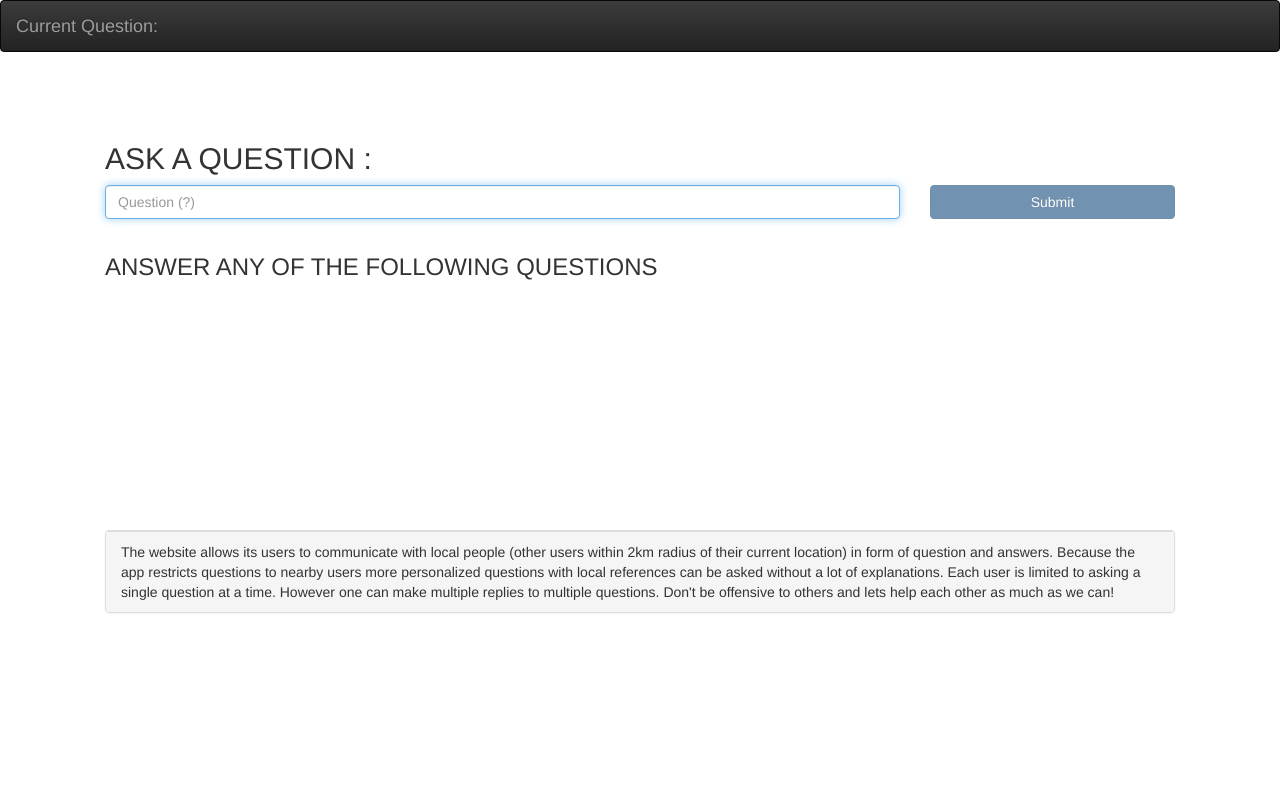
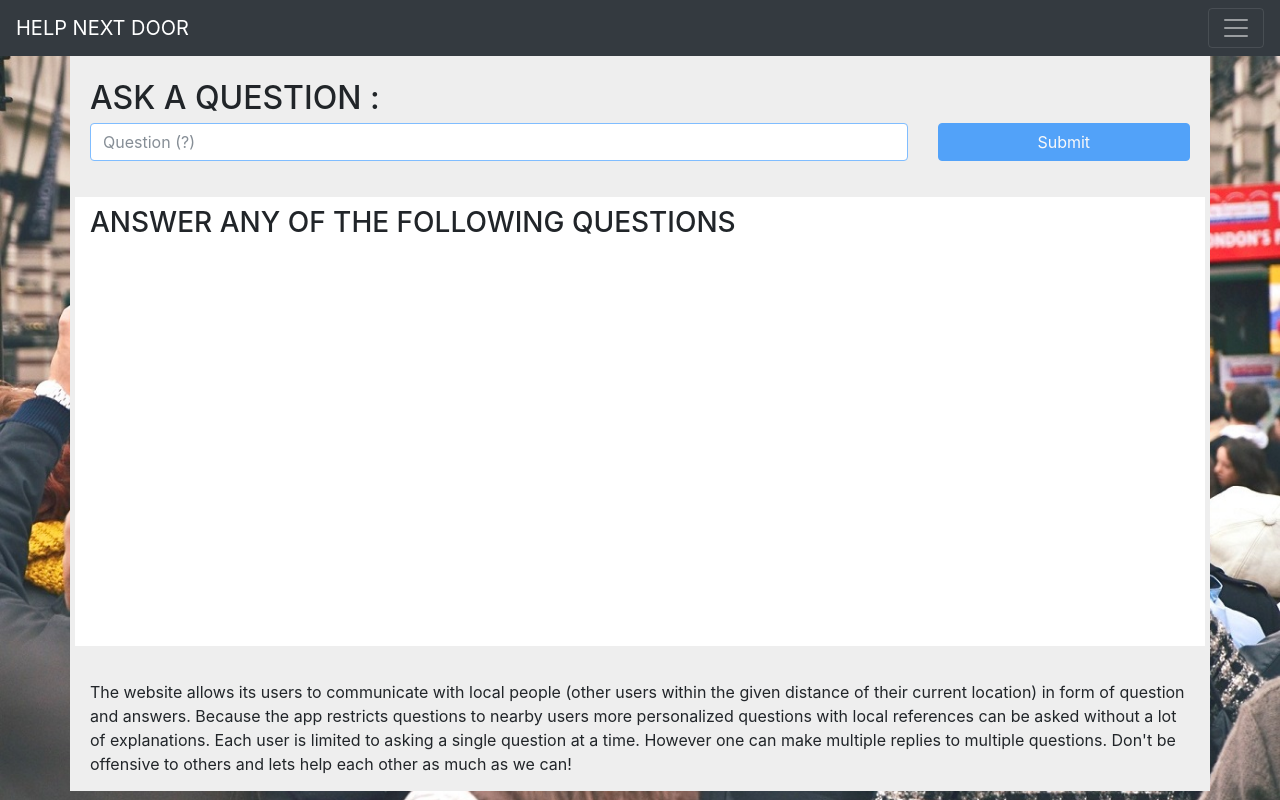
Before and after one commit to RahulDMello/anoanswer, a website: page home.html in a window 1280 px wide. Drawn offline with nearby package versions, Linux system fonts and the light colour scheme; no server answers.

Commit message:
visual changes

```diff
--- a/home.html
+++ b/home.html
@@ -10,19 +10,9 @@ and open the template in the editor.
         <meta charset="UTF-8">
         <meta name="viewport" content="width=device-width, initial-scale=1.0">
 
-
-        <!-- jquery -->
-        <script src="https://code.jquery.com/jquery-3.2.1.js" integrity="sha256-DZAnKJ/6XZ9si04Hgrsxu/8s717jcIzLy3oi35EouyE=" crossorigin="anonymous"></script>
-
-        <!-- Latest compiled and minified CSS -->
-        <link rel="stylesheet" href="https://maxcdn.bootstrapcdn.com/bootstrap/3.3.7/css/bootstrap.min.css" integrity="sha384-BVYiiSIFeK1dGmJRAkycuHAHRg32OmUcww7on3RYdg4Va+PmSTsz/K68vbdEjh4u" crossorigin="anonymous">
-
-        <!-- Optional theme -->
-        <link rel="stylesheet" href="https://maxcdn.bootstrapcdn.com/bootstrap/3.3.7/css/bootstrap-theme.min.css" integrity="sha384-rHyoN1iRsVXV4nD0JutlnGaslCJuC7uwjduW9SVrLvRYooPp2bWYgmgJQIXwl/Sp" crossorigin="anonymous">
-
-        <!-- Latest compiled and minified JavaScript -->
-        <script src="https://maxcdn.bootstrapcdn.com/bootstrap/3.3.7/js/bootstrap.min.js" integrity="sha384-Tc5IQib027qvyjSMfHjOMaLkfuWVxZxUPnCJA7l2mCWNIpG9mGCD8wGNIcPD7Txa" crossorigin="anonymous"></script>
-
+        <!-- Bootstrap CSS -->
+    <link rel="stylesheet" href="https://maxcdn.bootstrapcdn.com/bootstrap/4.0.0-beta/css/bootstrap.min.css" integrity="sha384-/Y6pD6FV/Vv2HJnA6t+vslU6fwYXjCFtcEpHbNJ0lyAFsXTsjBbfaDjzALeQsN6M" crossorigin="anonymous">
+    <link rel="stylesheet" href="https://maxcdn.bootstrapcdn.com/font-awesome/4.7.0/css/font-awesome.min.css">
 
         <!-- socket.io -->
         <!-- <script src = "node_modules\socket.io\node_modules\socket.io-client\dist\socket.io.js"></script>  for localhost -->
@@ -35,16 +25,26 @@ and open the template in the editor.
         <!-- data-spy on navbar that shows the current question -->
         <style>
 
+            html {
+                background: url(images/bg.jpg) no-repeat center center fixed;
+                -webkit-background-size: cover;
+                -moz-background-size: cover;
+                -o-background-size: cover;
+                background-size: cover;
+            }
+
+            body{
+                background: none;
+            }
+
+            .container {
+                height: 100%;
+                background-color: white;
+                border: 5px solid;
+                border-color: #EEEEEE;
+            }
+
             // current question navbar css
-            .navbar-inverse {
-                width:100%;
-            }
-            .affix {
-                top:0;
-                width: 100%;
-                z-index: 9999 !important;
-                opacity: 0.8;
-            }
 
             // reply sections css
             .innerLink {
@@ -86,22 +86,53 @@ and open the template in the editor.
                 color:black;
             }
 
+            .head {
+                padding-top: 75px;
+            }
+
+            .head-foot   {
+                background-color: #EEEEEE;
+                width: 100%
+                height: auto;
+                padding-bottom: 10px;
+            }
+
         </style>
 
     </head>
     <body onload="updatePosition()"> <!-- call updatePosition as soon as the page loads to load all the questions -->
 
-        <!-- navigation bar that shows the current question -->
-        <nav class="navbar navbar-inverse" data-spy="affix" data-offset-top="1">
-            <div class="container-fluid" style="min-height: 100%; height: auto;">
-                <div class="navbar-brand" id="currQues" style="min-height: 100%; height: auto;"> Current Question: </div>
+    <nav class="navbar navbar-dark bg-dark fixed-top" id="navbar">
+        <a class="navbar-brand" href="#">HELP NEXT DOOR</a>
+        <button class="navbar-toggler" type="button" data-toggle="collapse" data-target="#navbarSupportedContent" aria-controls="navbarSupportedContent" aria-expanded="false" aria-label="Toggle navigation">
+            <span class="navbar-toggler-icon"></span>
+        </button>
+
+        <div class="collapse navbar-collapse" id="navbarSupportedContent">
+            <ul class="nav navbar-nav mr-auto">
+                <li class="nav-item">
+                    <div id="currQues" class="nav-link" style="min-height: 100%; height: auto;">Current Question: </div>
+                </li>
+            </ul>
+            <div class="my-2 my-lg-0">
+                <label class="text-secondary" for="">Distance : </label>
+                <select id="distance" class="custom-select bg-dark text-light">
+                    <option value="0.5">0.5</option>
+                    <option value="1">1</option>
+                    <option value="2">2</option>
+                    <option value="5" selected>5</option>
+                    <option value="10">10</option>
+                    <option value="20">20</option>
+                </select> <span class="text-secondary"> KMs</span>
+            </div>
         </div>
     </nav>
 
         <!-- main content i.e. form and list of questions -->
-        <div class="container" style="padding:50px">
 
             <!-- input fields to submit a question -->
+        <div class="container head-foot head">
+
             <h2 id="messages"> ASK A QUESTION : </h2>
             <div class="row">
                 <div class="col-md-9">
@@ -114,6 +145,10 @@ and open the template in the editor.
                 </div>
             </div>
 
+        </div>
+
+        <div class="container">
+            <div style="padding-top: 10px;margin: 0px 0px 400px 0px;">
                 <h3> ANSWER ANY OF THE FOLLOWING QUESTIONS </h3>
                 <!-- placeholder for the list of questions -->
                 <div>
@@ -121,11 +156,20 @@ and open the template in the editor.
                         <tbody id="questions"></tbody>
                     </table>
                 </div>
-            <div style="padding: 220px 0px 5px 0px;">
+            </div>
+        </div>
+
+        <div class="container head-foot">
+            <div>
                 <div class="panel panel-default">
-                    <div class="panel-footer">The website allows its users to communicate with local people (other users within 2km radius of their current location) in form of question and answers. Because the app restricts questions to nearby users more personalized questions with local references can be asked without a lot of explanations. Each user is limited to asking a single question at a time. However one can make multiple replies to multiple questions. Don't be offensive to others and lets help each other as much as we can!</div>
+                    <div class="panel-footer"><br>The website allows its users to communicate with local people (other users within the given distance of their current location) in form of question and answers. Because the app restricts questions to nearby users more personalized questions with local references can be asked without a lot of explanations. Each user is limited to asking a single question at a time. However one can make multiple replies to multiple questions. Don't be offensive to others and lets help each other as much as we can!</div>
                 </div>
             </div>
         </div>
+
+    <script src="https://code.jquery.com/jquery-3.2.1.slim.min.js" integrity="sha384-KJ3o2DKtIkvYIK3UENzmM7KCkRr/rE9/Qpg6aAZGJwFDMVNA/GpGFF93hXpG5KkN" crossorigin="anonymous"></script>
+    <script src="https://cdnjs.cloudflare.com/ajax/libs/popper.js/1.11.0/umd/popper.min.js" integrity="sha384-b/U6ypiBEHpOf/4+1nzFpr53nxSS+GLCkfwBdFNTxtclqqenISfwAzpKaMNFNmj4" crossorigin="anonymous"></script>
+    <script src="https://maxcdn.bootstrapcdn.com/bootstrap/4.0.0-beta/js/bootstrap.min.js" integrity="sha384-h0AbiXch4ZDo7tp9hKZ4TsHbi047NrKGLO3SEJAg45jXxnGIfYzk4Si90RDIqNm1" crossorigin="anonymous"></script>
+
     </body>
 </html>
```
Also changed, not shown: images/bg.jpg (added). Lines whose indentation alone changed are shown as unchanged.
